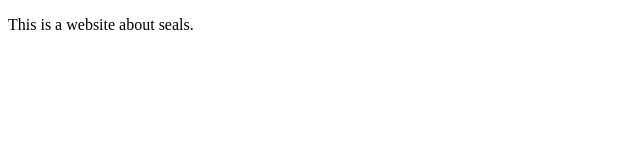
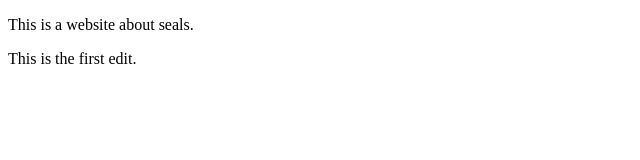
Before and after one commit to itkazmi814/Day-2-Activity-6-Repository, a plain HTML site: page index.html in a window 1280 px wide. Shown: the whole page, without its empty margins (0-640 px from the left). Drawn offline with Linux system fonts and the light colour scheme.

Commit message:
2nd commit

```diff
--- a/index.html
+++ b/index.html
@@ -8,5 +8,8 @@
 	<p>
 		This is a website about seals.
 	</p>
+	<p>
+		This is the first edit.
+	</p>
 </body>
 </html>
```
